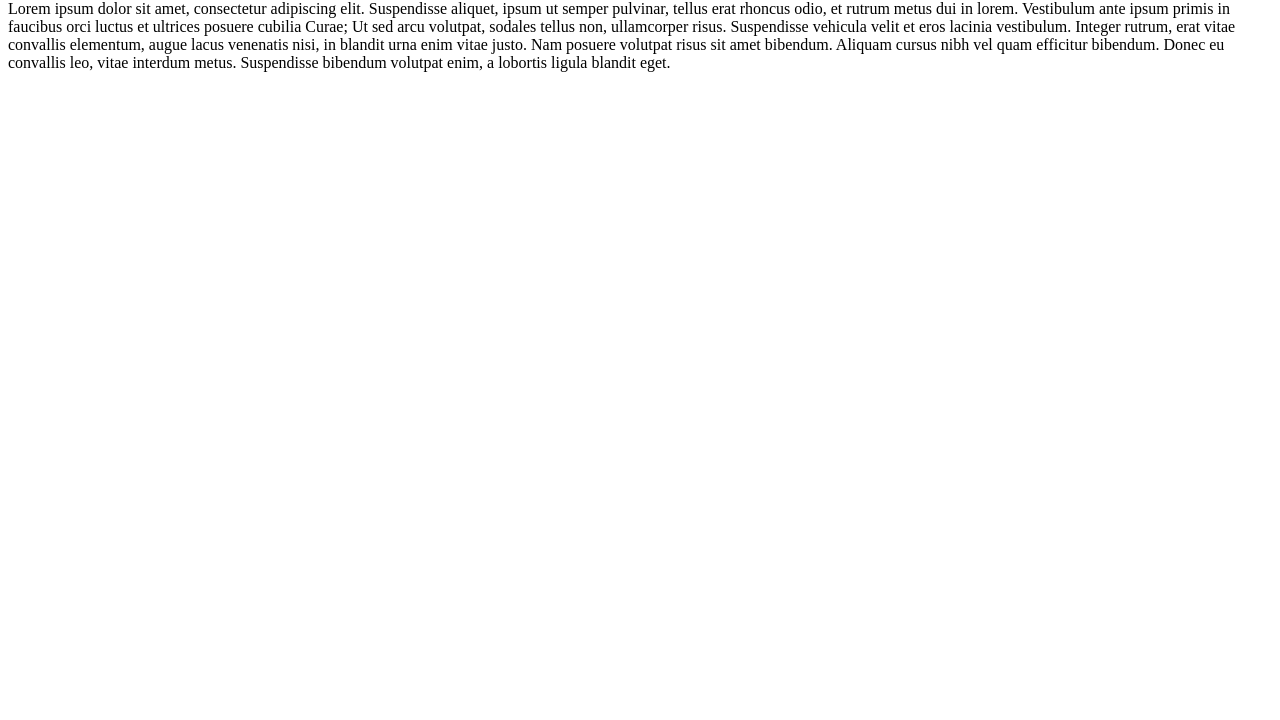
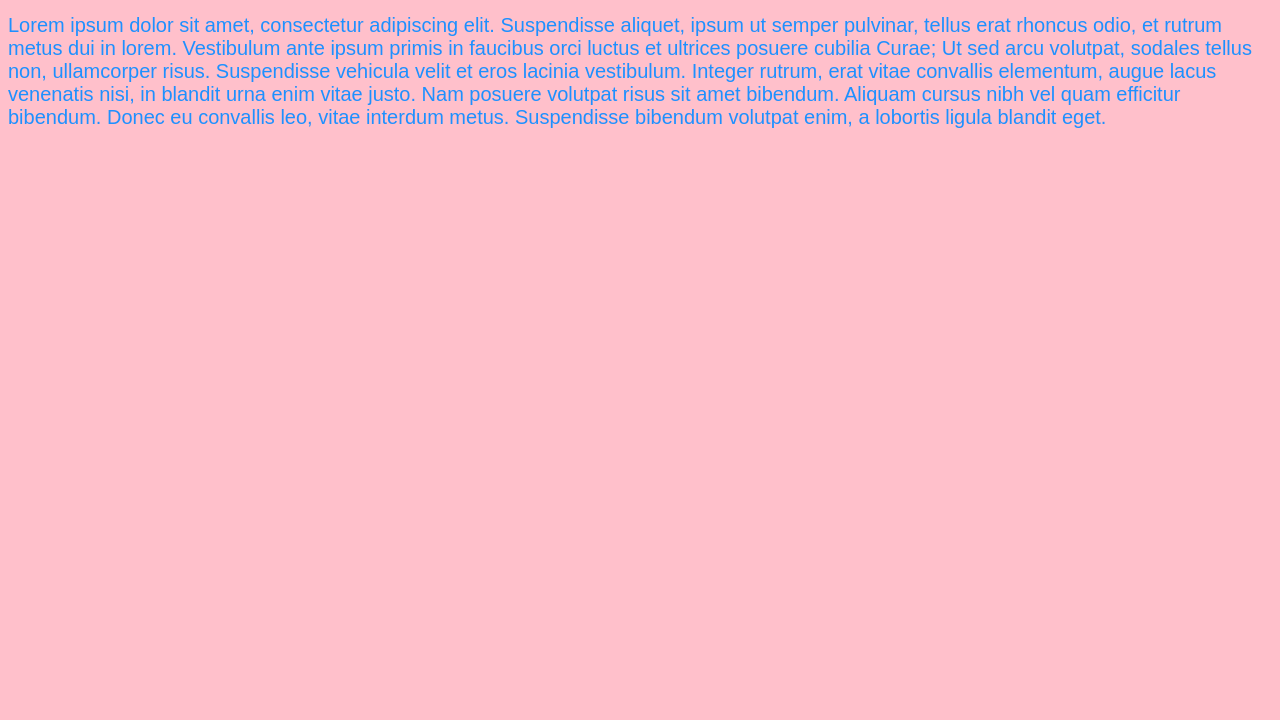
Before and after one commit to LMField82/LMField82.github.io, a plain HTML site: page index.html in a window 1280 px wide. Shown: the part 80-800 px from the top of the page. Drawn offline with Linux system fonts and the light colour scheme.

Commit message:
adding style sheet

```diff
--- a/index.html
+++ b/index.html
@@ -2,7 +2,7 @@
 <html>
     <head>
         <title>Blah</title>
-        <link rel="stylesheets" type="text/css" href="style.css"
+        <link rel="stylesheet" type="text/css" href="style.css"
     </head>
     <body>
         <h1>Hello</h1>
```
